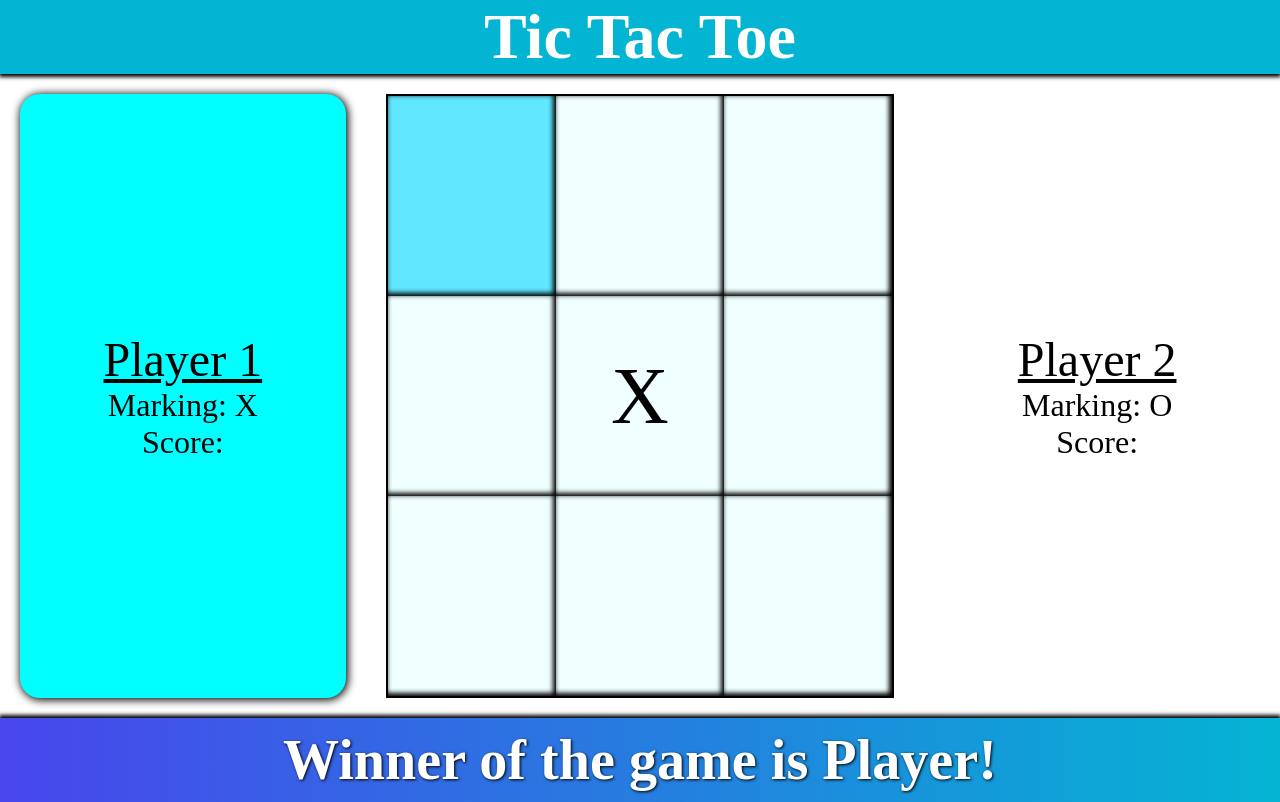
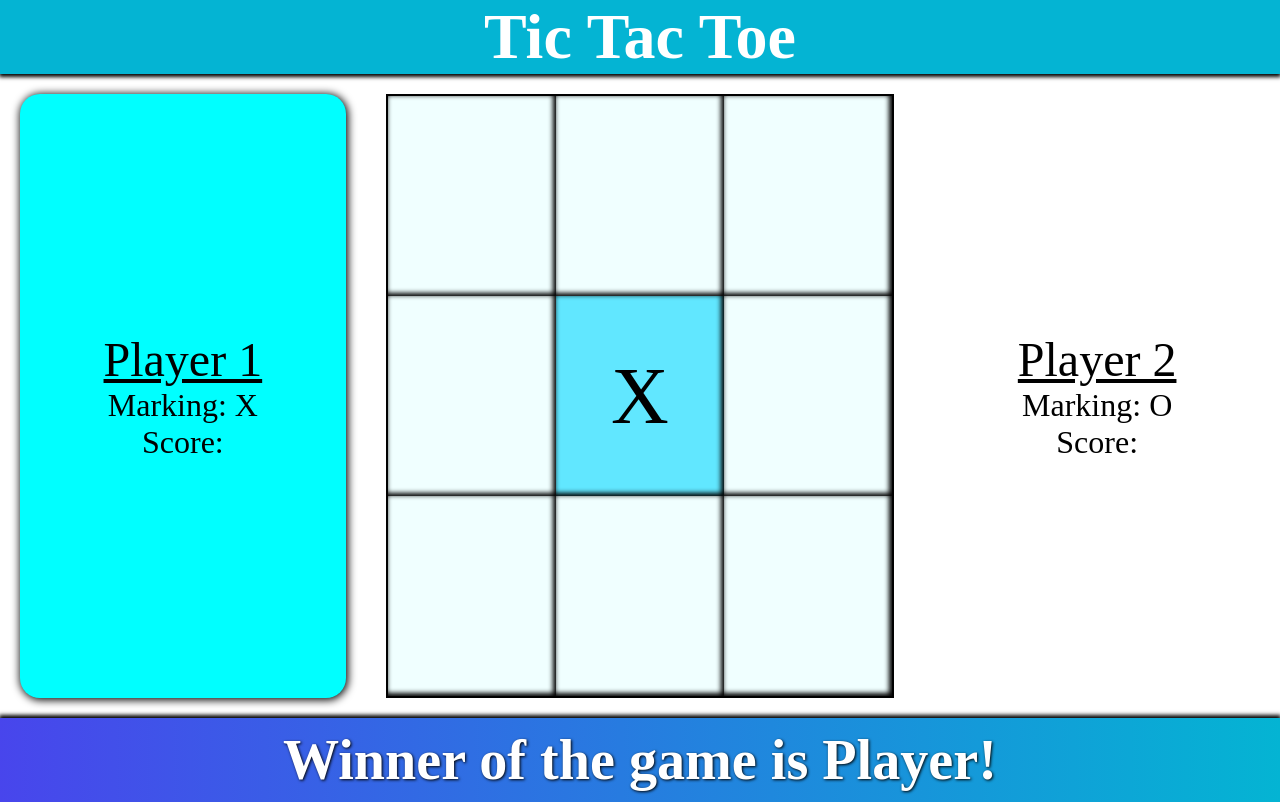
Before and after one commit to SoraK93/Project-tic-tac-toe, a website with bundled scripts: page tictactoe.html in a window 1280 px wide. Both pictures are taken after a click on the element 639 px from the left and 396 px from the top of the page. Built offline with nearby package versions, Linux system fonts and the light colour scheme.

Commit message:
Update DOM manipulation logic for player marks and adjust initial board cell styling

```diff
--- a/js/script.js
+++ b/js/script.js
@@ -37,13 +37,15 @@ document.addEventListener("DOMContentLoaded", () => {
       [user2.changeActiveStatus, user2.getActiveStatus]
     );
 
-    addPlayerMarkToDOM(boardBox, currentUser);
+    updateCurrentPlayerDOM(boardBox, currentUser.mark);
   });
 });
+//cellSelect
+function updateCurrentPlayerDOM(parentDOM, currentPlayerMark) {
+  parentDOM.classList.add("cellSelect");
 
-function addPlayerMarkToDOM(parentDOM, currentPlayer) {
   let paragraphElement = document.createElement("p");
-  paragraphElement.innerText = currentPlayer.mark
+  paragraphElement.innerText = currentPlayerMark
     ? playerOneMark
     : playerTwoMark;
   parentDOM.appendChild(paragraphElement);
--- a/tictactoe.html
+++ b/tictactoe.html
@@ -25,7 +25,7 @@
           </div>
         </div>
         <div class="board">
-          <div class="boardCell cellSelect" data-value="00"></div>
+          <div class="boardCell" data-value="00"></div>
           <div class="boardCell" data-value="01"></div>
           <div class="boardCell" data-value="02"></div>
           <div class="boardCell" data-value="10"></div>
```
